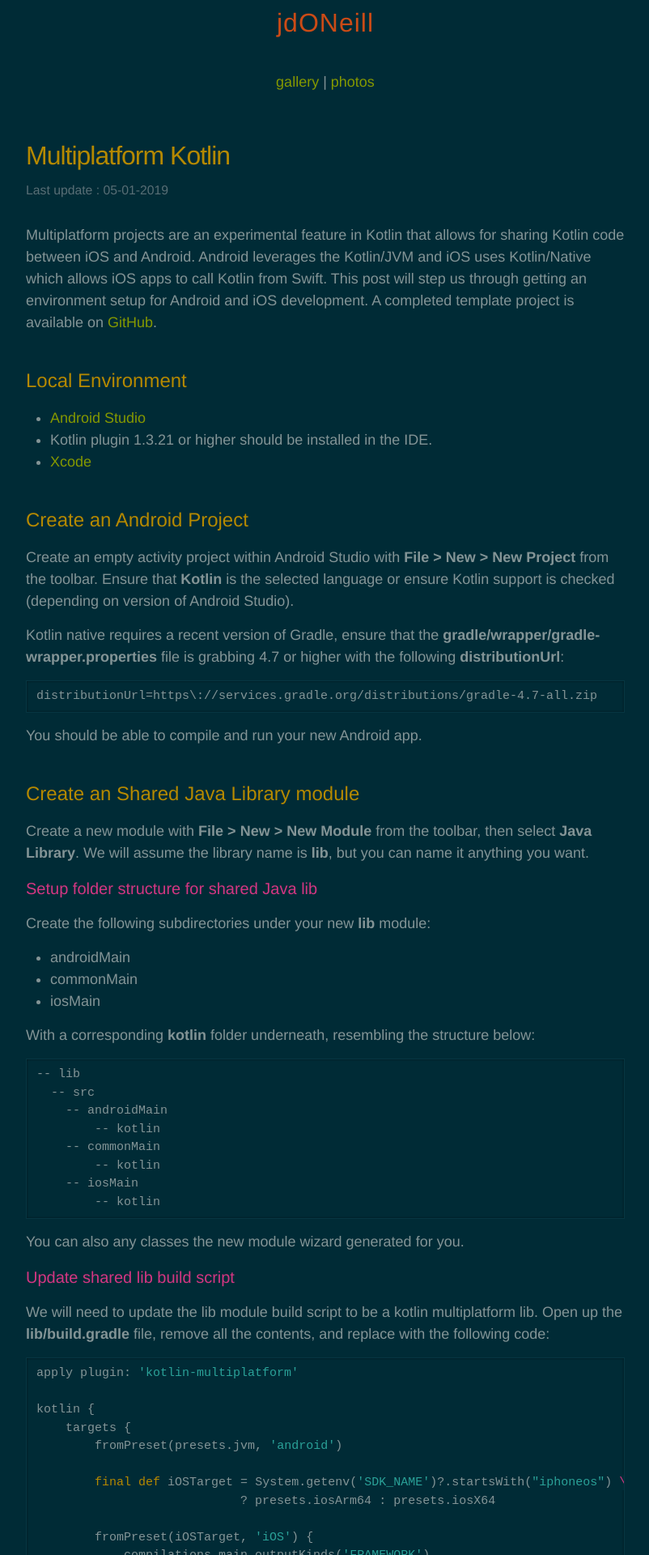
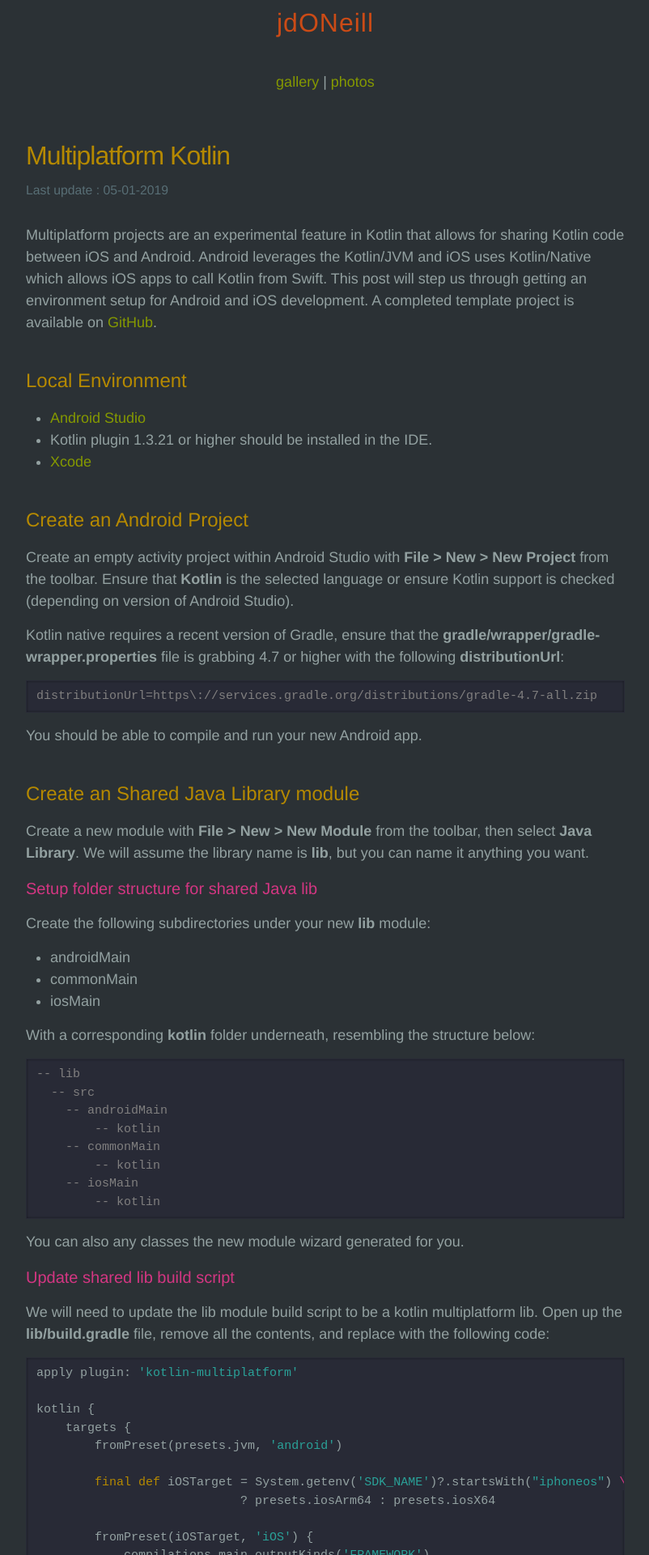
Before and after one commit to doneill/doneill.github.io, a Jekyll site: the page built from _posts/2019-05-01-multiplatform-kotlin.md, in a window 1280 px wide. Shown: the top 1920 px of the page at 81% size, without its empty margins (238-1040 px from the left). Built offline with Jekyll 4.4.1, drawn with Linux system fonts in a browser that asks for light colours.

Commit message:
update colors

```diff
--- a/assets/main.scss
+++ b/assets/main.scss
@@ -5,11 +5,11 @@
 
 // Solarized color reference
 
-$base03:    #002b36; // background color on dark theme
-$base02:    #073642;
+$base03:    #2B3135; // background color on dark theme
+$base02:    #282a36;
 $base01:    #586e75;
 $base00:    #657b83; // text color on light theme
-$base0:     #839496; // text color on dark theme
+$base0:     #807F7F; // text color on dark theme
 $base1:     #93a1a1;
 $base2:     #eee8d5;
 $base3:     #fdf6e3; // background color on light theme
@@ -31,10 +31,10 @@ $base-line-height: 1.5;
 
 $spacing-unit:     30px;
 
-$text-color:       $base0;
+$text-color:       $base1;
 $background-color: $base03;
-$code-background:  $background-color;
-$code-def-color:   $text-color;
+$code-background:  $base02;
+$code-def-color:   $base0;
 $brand-color:      $green;
 $pre-border-color: $base02;
 
```
